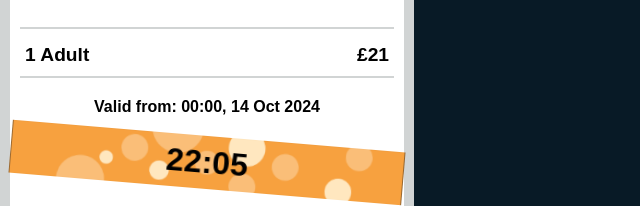
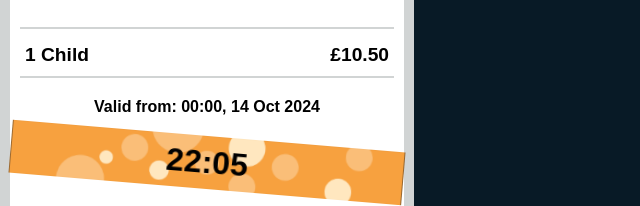
Before and after one commit to MTRItsEystop/buspass-for-school-gm, a plain HTML site: page index.html in a window 1280 px wide. Both pictures are taken after a click on the button "OK". Shown: the part 459-665 px from the top of the page, 0-640 px from the left. Drawn offline with Linux system fonts and the light colour scheme; a web font is replaced by a local one.

Commit message:
Update index.html

```diff
--- a/index.html
+++ b/index.html
@@ -27,7 +27,7 @@
             </select>
         </div>
         <div class="word">
-            <p style="color: black;">What text would you like the app to display?</p>
+            <p style="color: black;">this box doesnt do anything, click ok. hee hee khamanii was here</p>
             <input type="text" name="word" id="word">
         </div>
         <div class="submit">
@@ -68,11 +68,11 @@
         <div class="passtype">
           <div class="grid-container-2">
             <div class="grid-item passtype-element">
-              <h1>1 Adult</h1>
+              <h1>1 Child</h1>
 
             </div>
             <div class="grid-item passtype-element" style="text-align:right;">
-              <h1>£21</h1>
+              <h1>£10.50</h1>
             </div>
           </div>
         </div>
```
